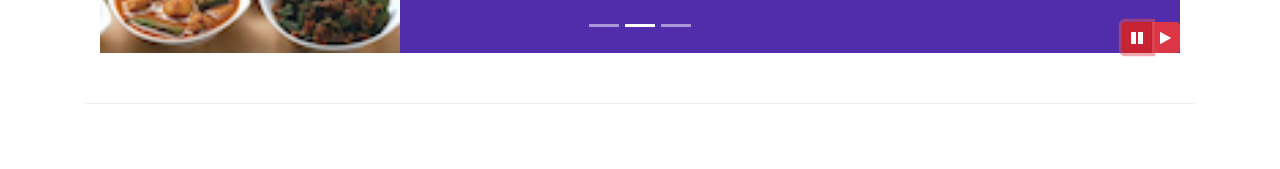
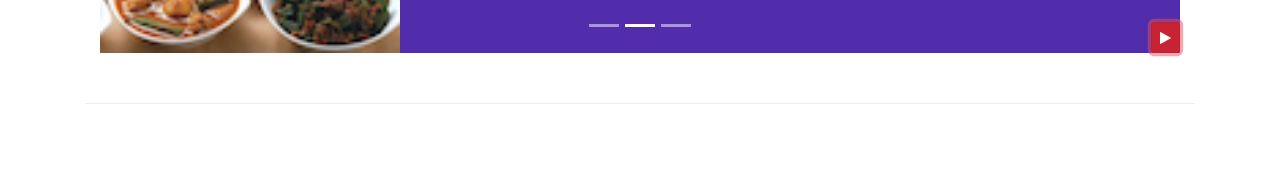
Before and after one commit to bhavesh732/reactcourse, a website: page index.html in a window 1280 px wide. Both pictures are taken after a click on the button 1137 px from the left and 668 px from the top of the page. Shown: the part 631-800 px from the top of the page. Drawn offline with nearby package versions, Linux system fonts and the light colour scheme.

Commit message:
more bootstrap and jquery

```diff
--- a/css/styles.css
+++ b/css/styles.css
@@ -68,7 +68,7 @@ body {
     min-height: 300px;
 }
 
-#carouselbuttons {
+#carouselButton {
     right: 0px;
     position: absolute;
     bottom: 0px;
--- a/index.html
+++ b/index.html
@@ -195,14 +195,9 @@
                         <span class="carousel-control-next-icon"></span>
                     </a>
 
-                    <div class="btn-group" id="carouselbuttons">
-                        <button class="btn btn-danger btn-sm" id="carousel-pause">
+                    <button class="btn btn-danger btn-sm" id="carouselButton">
                             <span class="fa fa-pause"></span>
-                        </button>
-                        <button class="btn btn-danger btn-sm" id="carousel-play">
-                            <span class="fa fa-play"></span>
-                        </button>
-                    </div>
+                    </button>
                 </div>
             </div>
         </div>
@@ -340,11 +335,16 @@
             $('#myCarousel').carousel({
                 interval: 1000
             });
-            $('#carousel-pause').click(function() {
-                $('#myCarousel').carousel('pause');
-            });
-            $('#carousel-play').click(function() {
-                $('#myCarousel').carousel('cycle');
+            $('#carouselButton').click(function() {
+                if ($('#carouselButton').children('span').hasClass('fa-pause')) {
+                    $('#myCarousel').carousel('pause');
+                    $('#carouselButton').children('span').removeClass('fa-pause');
+                    $('#carouselButton').children('span').addClass('fa-play');
+                } else if ($('#carouselButton').children('span').hasClass('fa-play')) {
+                    $('#myCarousel').carousel('cycle');
+                    $('#carouselButton').children('span').removeClass('fa-play');
+                    $('#carouselButton').children('span').addClass('fa-pause');
+                }
             });
         });
     </script>
```
